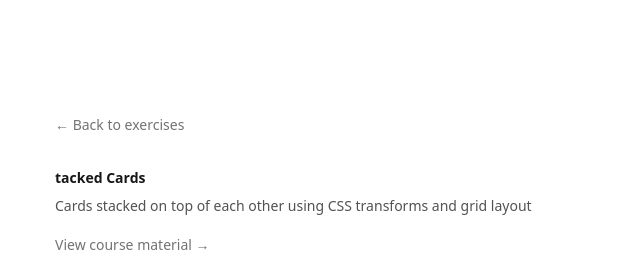
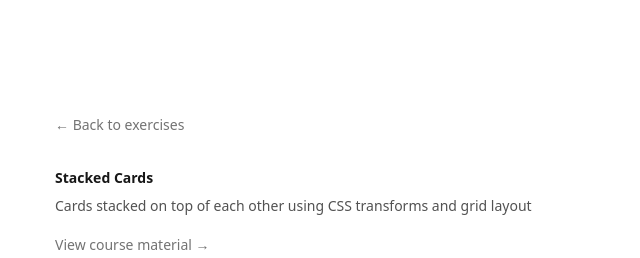
Before and after one commit to gewoonseba/animations-dev, a Next.js app: page /exercises/stacked-cards in a window 1280 px wide. Shown: the top 258 px of the page, without its empty margins (233-873 px from the left). Built offline with nearby package versions, Linux system fonts and the light colour scheme.

Commit message:
Fix type

```diff
--- a/app/exercises/stacked-cards/page.tsx
+++ b/app/exercises/stacked-cards/page.tsx
@@ -4,7 +4,7 @@ import { StackedCardsComponent } from "./component";
 export default function StackedCardsPage() {
   return (
     <ExerciseDisplay
-      title="tacked Cards"
+      title="Stacked Cards"
       description="Cards stacked on top of each other using CSS transforms and grid layout"
       courseUrl="https://animations.dev/learn/css-animations/transforms"
     >
```
